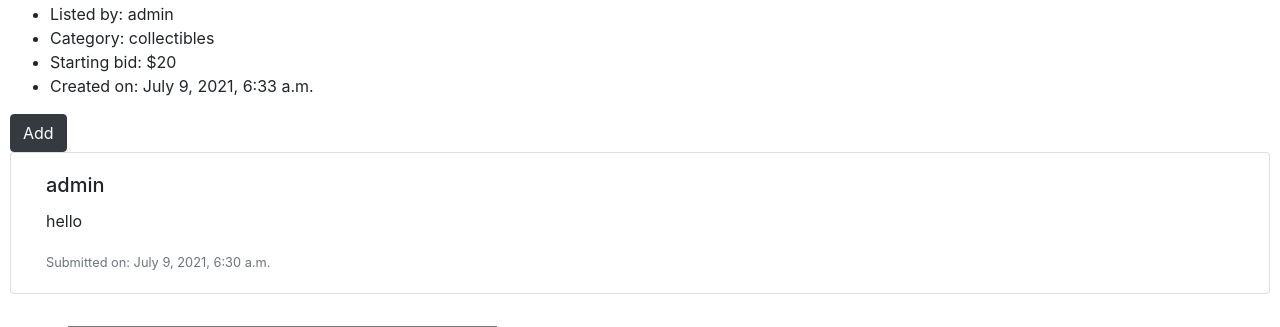
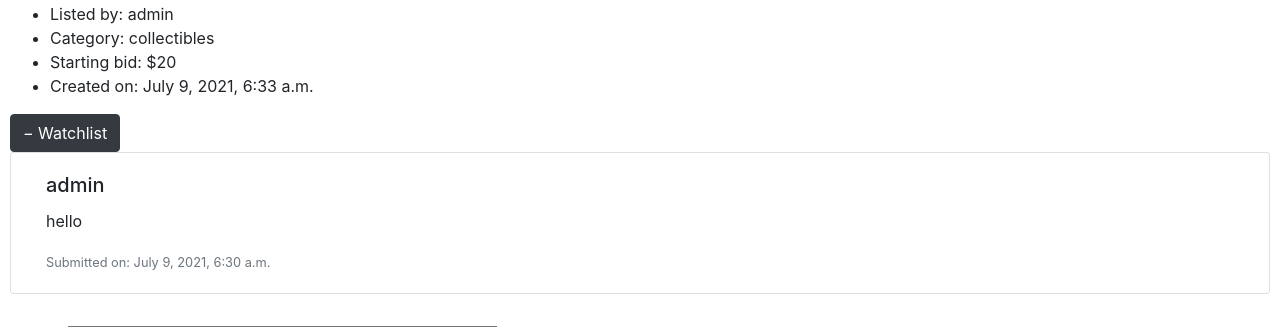
Before and after one commit to chxw/web-programming-2, a Django app: page /listing/1 in a window 1280 px wide. Shown: the part 735-1062 px from the top of the page. Run offline with Django 3.2, Linux system fonts and the light colour scheme; a user stored in the database is signed in; data comes from the database, SQL or seed files in the repository; both versions use the stored data as it was after the commit; some libraries are stand-ins or nearby versions.

Commit message:
REV: code refactor

```diff
--- a/Project-2/commerce/auctions/templates/auctions/listing.html
+++ b/Project-2/commerce/auctions/templates/auctions/listing.html
@@ -48,13 +48,24 @@
     </ul>
     {% if user.is_authenticated %}
         <!-- WATCHLIST -->
+        {% if on_watchlist %}
         <form action="" method="post">
             {% csrf_token %}
-            <input type="submit" class="btn-dark btn" value="Add" name="Watchlist"/>
+            <button type="submit" class="btn btn-dark" value="Remove" name="Watchlist">
+                &#8722; Watchlist
+            </button>
         </form>
+        {% else %}
+        <form action="" method="post">
+            {% csrf_token %}
+            <button type="submit" class="btn btn-dark" value="Add" name="Watchlist">
+                &#43; Watchlist
+            </button>
+        </form>
+        {% endif %}
         <!-- AUCTION UTILITIES -->
         {% if listing.is_active == True %}
-            {% if user != listing.owner%}
+            {% if user != listing.owner %}
             <!-- User can submit a bid if logged in, not the listing owner, and the listing is active -->
                 <!-- Submit bid -->
                 <div class="w-auto p-3">
--- /dev/null
+++ b/Project-2/commerce/auctions/util.py
@@ -0,0 +1,7 @@
+from .models import Watchlist
+
+def check_watchlist(listing, user):
+    for item in Watchlist.objects.filter(watcher=user):
+        if item.listing.id == listing.id:
+            return True
+    return False
--- a/Project-2/commerce/auctions/views.py
+++ b/Project-2/commerce/auctions/views.py
@@ -4,10 +4,11 @@ from django.http import HttpResponseRedirect
 from django.shortcuts import render, redirect
 from django.urls import reverse
 from django.contrib import messages
-from django.core.exceptions import ObjectDoesNotExist
+from django.contrib.auth.decorators import login_required
 
 from .models import User, Category, Listing, Comment, Watchlist
 from .forms import ListingForm, BidForm, CommentForm
+from . import util
 
 def index(request):
     return render(request, "auctions/index.html", {
@@ -67,6 +68,7 @@ def register(request):
         return render(request, "auctions/register.html")
 
 
+@login_required
 def create_listing(request):
     if request.method == 'POST':
         # Does category exist?
@@ -98,6 +100,7 @@ def listing(request, id):
     bid_form = None
     comment_form = None
     listing = Listing.objects.get(id=id)
+    on_watchlist = util.check_watchlist(listing, request.user) # True if listing on user's watchlist
 
     if request.method == 'POST':
         # Bid on listing
@@ -148,13 +151,12 @@ def listing(request, id):
                 return redirect(reverse('listing', kwargs={'id': id}))
         # Add to/remove from watchlist
         elif request.POST.get("Watchlist"):
-            for item in Watchlist.objects.filter(watcher=request.user):
-                # If listing already on watchlist, remove from watchlist
-                if item.listing.id == listing.id:
-                    Watchlist.objects.get(id=item.id).delete()
-                    messages.error(request, 'Item removed from watchlist.')
-                    return redirect(reverse('listing', kwargs={'id': id}))
-            # If listing not on watchlist, add to watchlist
+            # If listing already on watchlist, remove from watchlist
+            if on_watchlist:
+                Watchlist.objects.get(listing=listing).delete()
+                messages.error(request, 'Item removed from watchlist.')
+                return redirect(reverse('listing', kwargs={'id': id}))
+            # else, add to watchlist
             watchlist = Watchlist(watcher=request.user, listing=listing)
             watchlist.save()
             return redirect(reverse('listing', kwargs={'id': id}))
@@ -166,7 +168,8 @@ def listing(request, id):
         'listing': listing,
         'bid_form': bid_form,
         'comment_form': comment_form,
-        'comments': Comment.objects.filter(listing=listing)
+        'comments': Comment.objects.filter(listing=listing),
+        'on_watchlist': on_watchlist
         })
 
 
@@ -186,7 +189,7 @@ def categories_active(request, id):
         "listings": Listing.objects.filter(category=id, is_active=True)
     })
 
-
+@login_required
 def watchlist(request):
     # Filter current user's watchlist
     return render(request, "auctions/watchlist.html", {
```
Also changed, not shown: Project-2/commerce/db.sqlite3.
